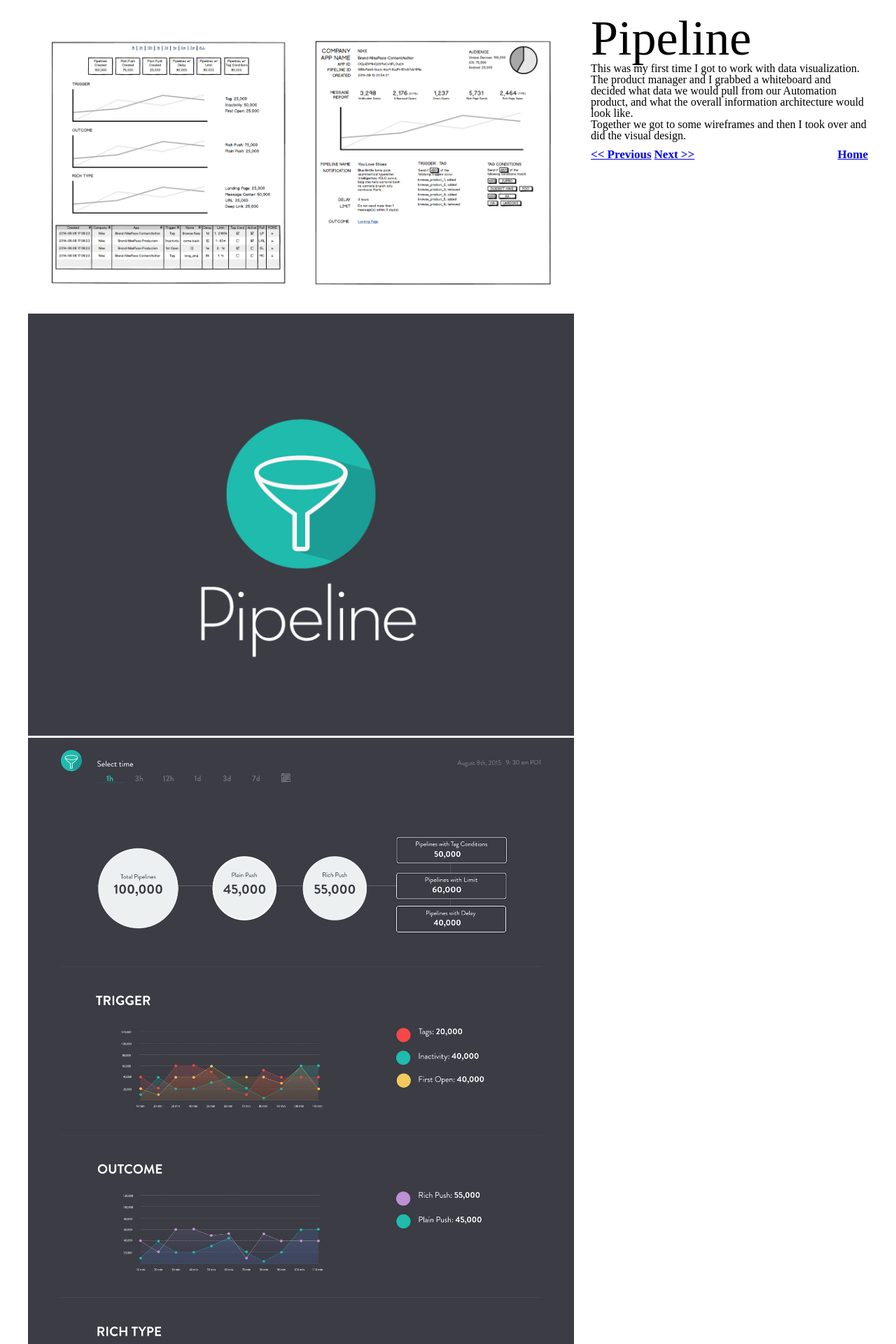
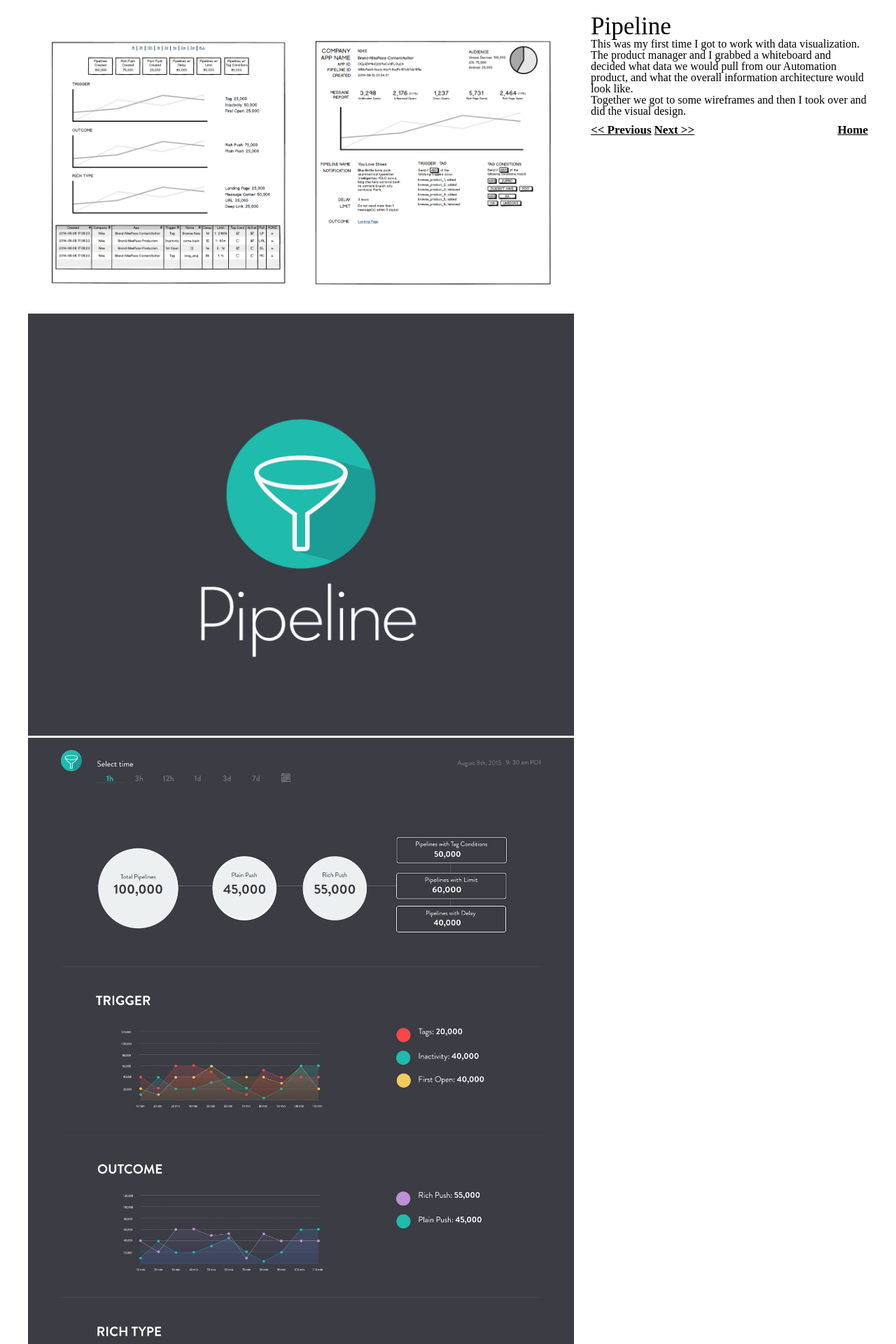
Before and after one commit to vnikajimenez/vnikajimenez.github.com, a Jekyll site: the page built from pipeline.html, in a window 1280 px wide. Shown: the top 1920 px of the page at 70% size. Built offline with Jekyll 4.4.1, drawn with Linux system fonts in a browser that asks for light colours; nearby versions of some CDN libraries.

Commit message:
fix some font issues

```diff
--- a/_layouts/page.html
+++ b/_layouts/page.html
@@ -7,7 +7,7 @@ layout: default
       {{ content }}
     </div>
     <div class="right-column">
-      <h1>{{ page.title }}</h1>
+      <h2>{{ page.title }}</h2>
       {{ page.text }}
       <div class="controls">
         <div class="previous-next">
--- a/_sass/_main.scss
+++ b/_sass/_main.scss
@@ -26,6 +26,7 @@ a {
 	font-family: $highlight-font;
 	font-size: 17px;
 	font-weight: 700;
+	color: #000;
 }
 
 .wrapper {
```
Also changed, not shown: 8 other files.
